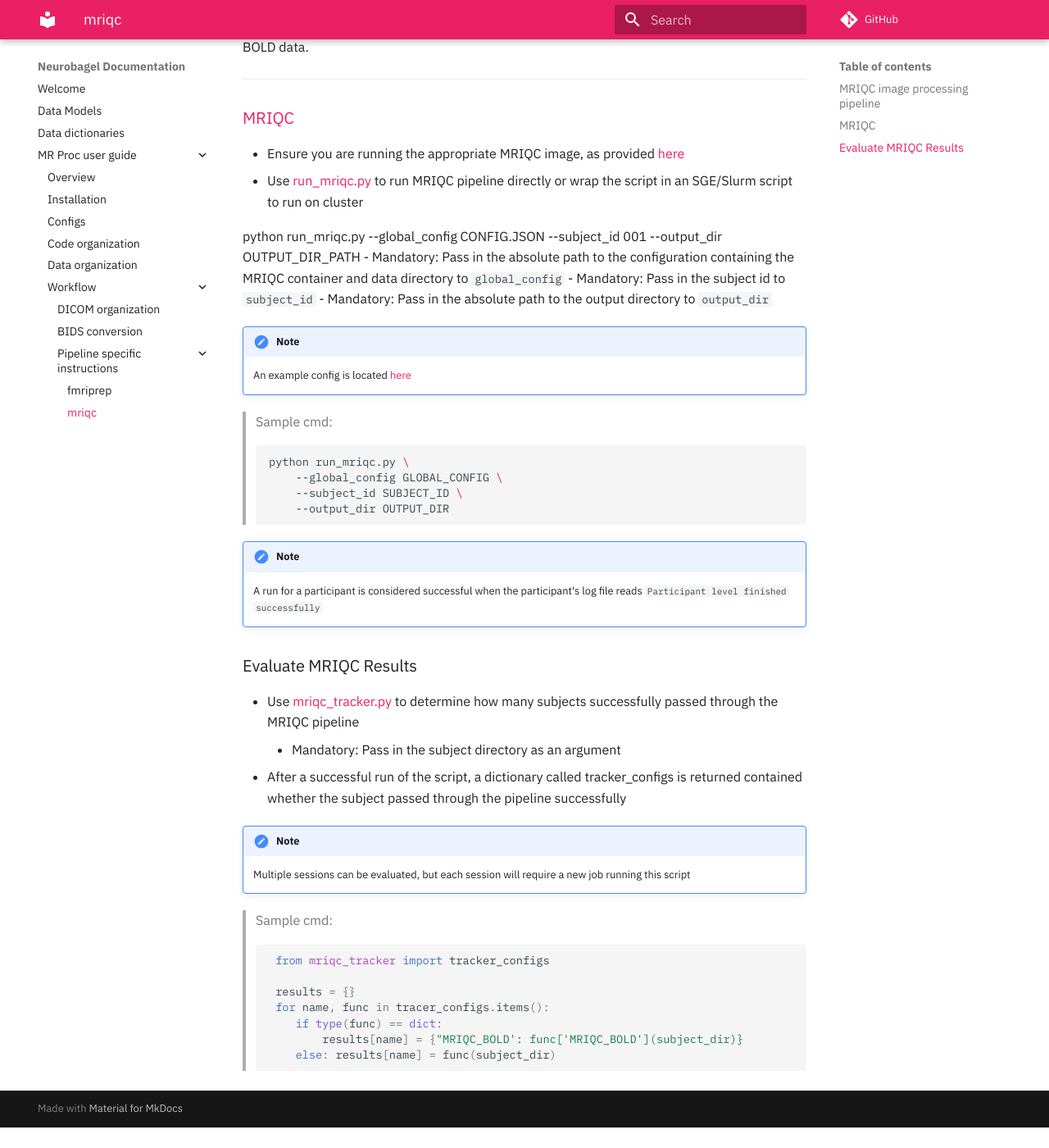
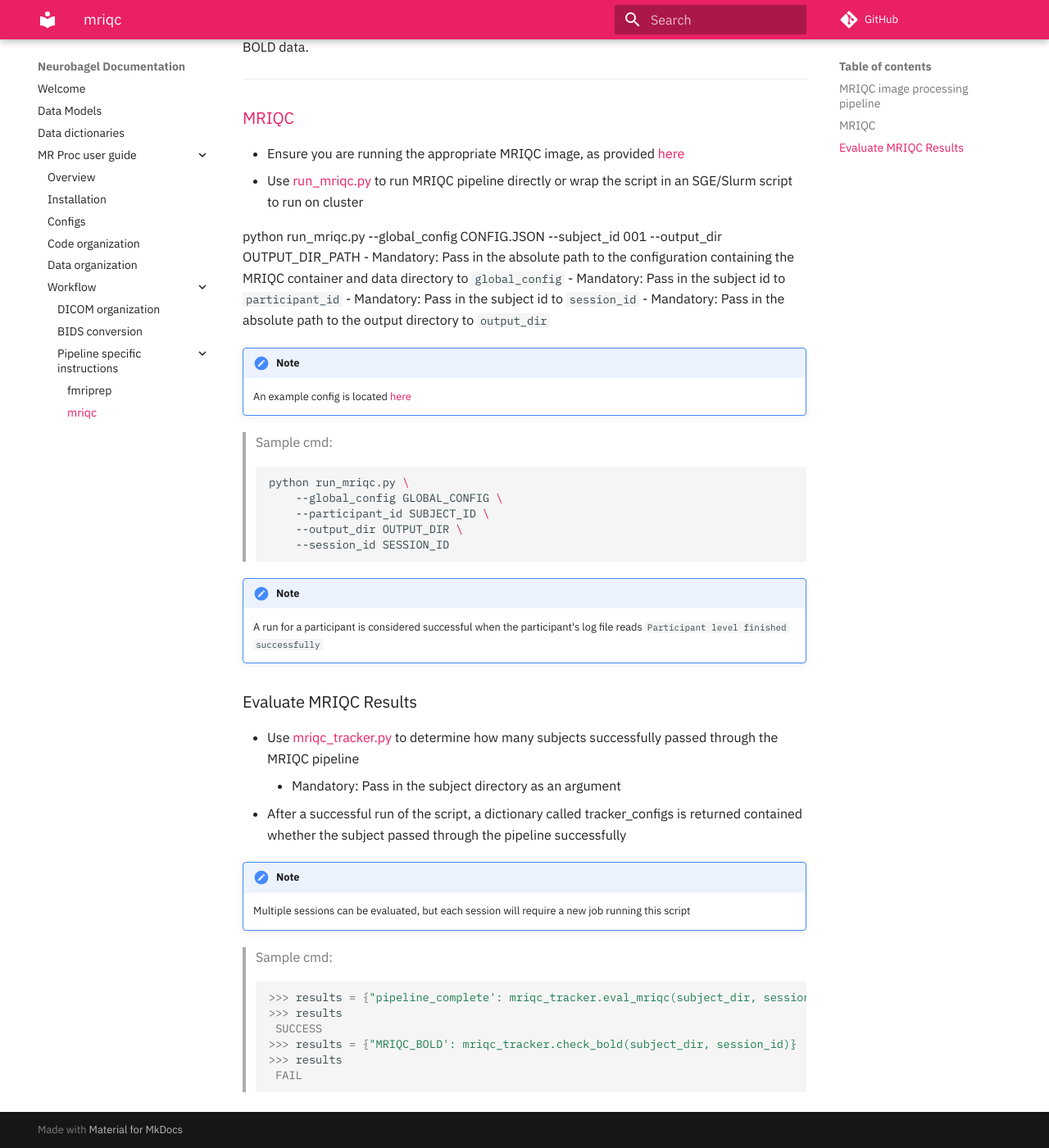
Before and after one commit to neurobagel/develop, an MkDocs documentation site: the page built from docs/docs/mr_proc/workflow/proc_pipe/mriqc.md, in a window 1280 px wide and 1400 px high, scrolled down 240 px. Shown: the whole window at 82% size. Built offline with MkDocs 1.6.1 and Material for MkDocs 9.7.7, drawn with Linux system fonts in a browser that asks for light colours; comment, search, counter and statistics services are not loaded; before the commit the page ends 1615 px from its top, so only the background shows below that.

Commit message:
added session id + changed sample command for mriqc

````diff
--- a/docs/docs/mr_proc/workflow/proc_pipe/mriqc.md
+++ b/docs/docs/mr_proc/workflow/proc_pipe/mriqc.md
@@ -13,7 +13,8 @@ MRIQC processes the participants and produces image quality metrics from T1w, T2
 
 python run_mriqc.py --global_config CONFIG.JSON --subject_id 001 --output_dir OUTPUT_DIR_PATH
 	- Mandatory: Pass in the absolute path to the configuration containing the MRIQC container and data directory to `global_config`
-	- Mandatory: Pass in the subject id to `subject_id`
+	- Mandatory: Pass in the subject id to `participant_id`
+	- Mandatory: Pass in the subject id to `session_id`
 	- Mandatory: Pass in the absolute path to the output directory to `output_dir`
 
 !!! note
@@ -23,8 +24,9 @@ python run_mriqc.py --global_config CONFIG.JSON --subject_id 001 --output_dir OU
 ```bash
 python run_mriqc.py \
  	--global_config GLOBAL_CONFIG \
- 	--subject_id SUBJECT_ID \
- 	--output_dir OUTPUT_DIR
+ 	--participant_id SUBJECT_ID \
+ 	--output_dir OUTPUT_DIR \
+ 	--session_id SESSION_ID
 ```
 
 !!! note
@@ -39,12 +41,11 @@ python run_mriqc.py \
 	Multiple sessions can be evaluated, but each session will require a new job running this script
 
 > Sample cmd:
-```python
- from mriqc_tracker import tracker_configs
-
- results = {}
- for name, func in tracer_configs.items():
- 	if type(func) == dict:
- 		results[name] = {"MRIQC_BOLD': func['MRIQC_BOLD'](subject_dir)}
- 	else: results[name] = func(subject_dir)
+```pycon
+>>> results = {"pipeline_complete': mriqc_tracker.eval_mriqc(subject_dir, session_id)}
+>>> results
+ SUCCESS
+>>> results = {"MRIQC_BOLD': mriqc_tracker.check_bold(subject_dir, session_id)}
+>>> results
+ FAIL
 ```
````
